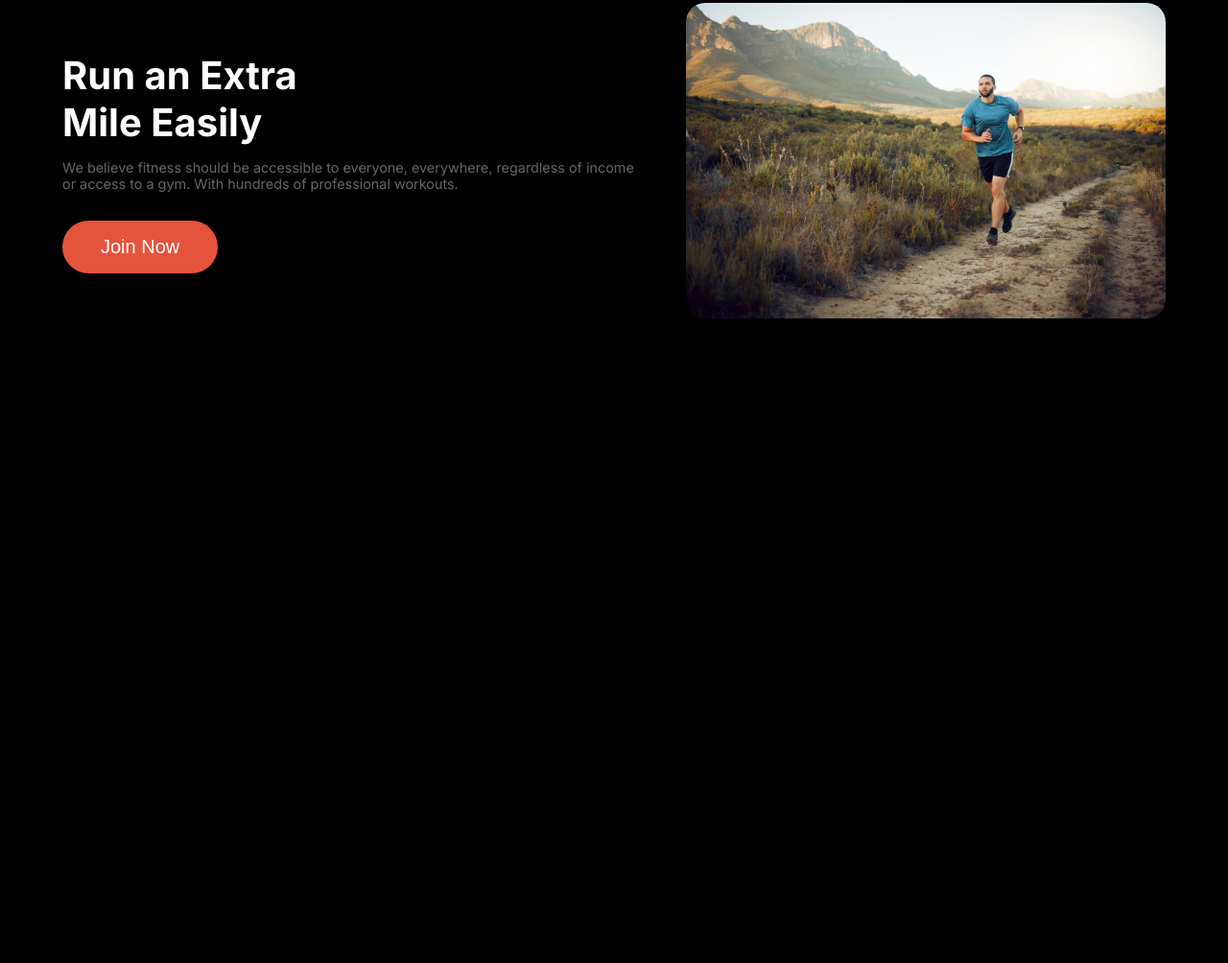
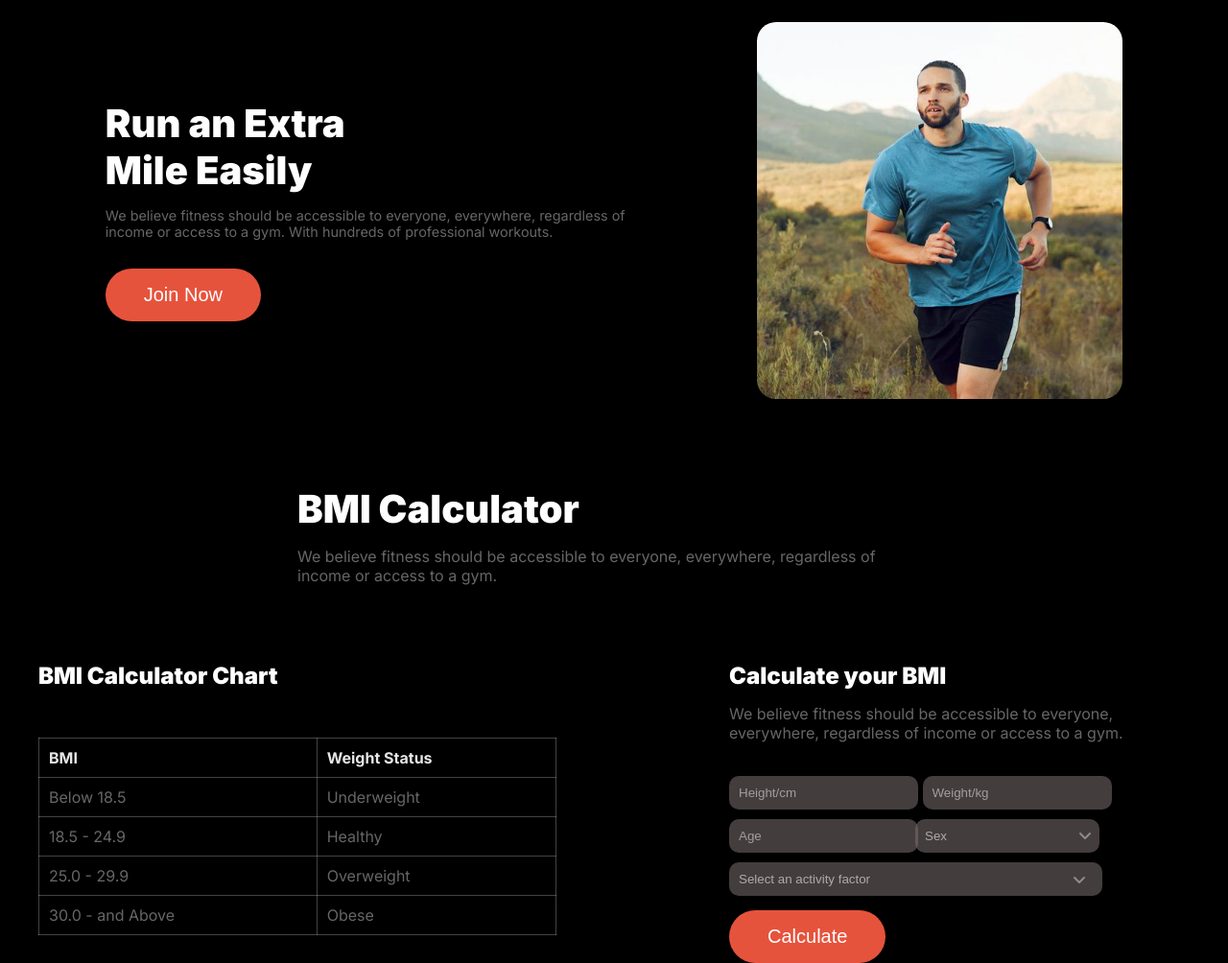
Before and after one commit to RAFIQUL595/Assignment-2, a plain HTML site: page index.html in a window 1280 px wide. Shown: the part 1329-2333 px from the top of the page at 96% size. Before the commit the page ends 1665 px from the top, so only its background shows below. Drawn offline with Linux system fonts and the light colour scheme; a web font is replaced by a local one.

Commit message:
bmi container style and responsive done

```diff
--- a/index.html
+++ b/index.html
@@ -123,6 +123,72 @@
         </div>
       </section>
       <!-- Run Container End Here -->
+
+      <!-- Bmi Container Start Here -->
+      <section class="bmi-container">
+        <div class="bmi-contain white-color">
+          <h2>BMI Calculator</h2>
+          <p>
+            We believe fitness should be accessible to everyone, everywhere,
+            regardless of income or access to a gym.
+          </p>
+        </div>
+        <div class="bmi-chart-group display-flex">
+          <div class="bmi-chart white-color">
+            <h2>BMI Calculator Chart</h2>
+            <table class="bmi-table">
+              <tr>
+                <th>BMI</th>
+                <th>Weight Status</th>
+              </tr>
+              <tr>
+                <td>Below 18.5</td>
+                <td>Underweight</td>
+              </tr>
+              <tr>
+                <td>18.5 - 24.9</td>
+                <td>Healthy</td>
+              </tr>
+              <tr>
+                <td>25.0 - 29.9</td>
+                <td>Overweight</td>
+              </tr>
+              <tr>
+                <td>30.0 - and Above</td>
+                <td>Obese</td>
+              </tr>
+            </table>
+          </div>
+          <div class="bmi-calculator white-color">
+            <h2>Calculate your BMI</h2>
+            <p>
+              We believe fitness should be accessible to everyone, everywhere,
+              regardless of income or access to a gym.
+            </p>
+            <input type="text" placeholder="Height/cm" />
+            <input type="text" placeholder="Weight/kg" />
+            <input type="text" placeholder="Age" />
+            <div class="bmi-group">
+              <select class="bmi-select" name="option">
+                <option value="sex">Sex</option>
+              </select>
+              <div class="down-arrow white-color">
+                <i class="fa-solid fa-angle-down"></i>
+              </div>
+            </div>
+            <div class="bmi-group-1">
+              <select class="bmi-select-1" name="option">
+                <option value="factor">Select an activity factor</option>
+              </select>
+              <div class="down-arrow-1 white-color">
+                <i class="fa-solid fa-angle-down"></i>
+              </div>
+            </div>
+            <button class="btn white-color">Calculate</button>
+          </div>
+        </div>
+      </section>
+      <!-- Bmi Container End Here -->
     </main>
     <footer></footer>
   </body>
--- a/styles/responsive.css
+++ b/styles/responsive.css
@@ -62,7 +62,6 @@
   }
   .habits-description h2 {
     font-size: 2rem;
-    margin-top: 100px;
   }
   .habits-group {
     grid-template-columns: repeat(1, 1fr);
@@ -87,13 +86,65 @@
     width: 100%;
   }
   .run-img {
+    width: 340px;
+    height: 158px;
+    border-radius: 20px;
     margin-top: 30px;
   }
-  .run-img {
-    width: 85%;
-    height: fit-content;
+  .run-img img {
+    object-fit: cover;
+    object-position: top;
   }
   /* Run Container Responsive End Here */
+
+  /* Bmi Container Responsive Start Here */
+  .bmi-container {
+    margin-left: 15px;
+    margin-right: 15px;
+  }
+  .bmi-contain h2 {
+    font-size: 2rem;
+  }
+  .bmi-contain p {
+    font-size: 0.9rem;
+  }
+  .bmi-chart {
+    width: 100%;
+  }
+  .bmi-chart h2 {
+    font-size: 1rem;
+  }
+  .bmi-chart-group {
+    flex-direction: column;
+  }
+  .bmi-calculator {
+    width: 100%;
+    margin-top: 30px;
+    margin-left: 0;
+  }
+  .bmi-calculator h2 {
+    font-size: 1rem;
+  }
+  .bmi-calculator input {
+    width: 49%;
+  }
+  .down-arrow {
+    right: 22px;
+  }
+  .bmi-select {
+    width: 49%;
+    left: 198px;
+  }
+  .bmi-select-1 {
+    width: 99%;
+  }
+  .down-arrow-1 {
+    right: 20px;
+  }
+  .btn {
+    width: 200px;
+  }
+  /* Bmi Container Responsive End Here */
 }
 
 /* Medium Device Responsive Start Here */
@@ -149,12 +200,44 @@
     width: 80%;
   }
   .run-img {
-    margin-top: 30px;
+    height: 475px;
   }
-  .run-img {
-    width: 50%;
-    height: fit-content;
+  .run-img img {
+    object-position: 67% 27%;
   }
   /* Run Container Responsive End Here */
+
+  /* Bmi Container Responsive Start Here */
+  .bmi-container {
+    margin-left: 15px;
+    margin-right: 15px;
+  }
+  .bmi-chart-group {
+    flex-direction: column;
+  }
+  .bmi-calculator {
+    width: 100%;
+    margin-top: 30px;
+    margin-left: 0;
+  }
+  .bmi-calculator input {
+    width: 40%;
+  }
+  .bmi-group {
+   width: 98%;
+   left: 111px;
+  }
+  .down-arrow {
+    right: 268px;
+  }
+  .bmi-select {
+    width: 40%;
+    top: -45px;
+    left: 194px;
+  }
+  .down-arrow-1 {
+    right: 162px;
+  }
+  /* Bmi Container Responsive End Here */
 }
 /* Medium Device Responsive End Here */
--- a/styles/style.css
+++ b/styles/style.css
@@ -196,6 +196,7 @@ body {
 .habits-description h2 {
   font-size: 3rem;
   margin-bottom: 15px;
+  font-weight: 900;
 }
 .habits-description p {
   font-size: 0.9rem;
@@ -227,7 +228,7 @@ body {
 }
 /* Habits Container Style End Here */
 
-/* Run Container style Start Here */
+/* Run Container Style Start Here */
 .run-container {
   max-width: 1200px;
   height: fit-content;
@@ -235,6 +236,7 @@ body {
   margin-top: 100px;
   align-items: center;
   justify-content: space-around;
+  padding: 20px;
 }
 .run-contain {
   width: 50%;
@@ -242,6 +244,7 @@ body {
 .run-contain h2 {
   font-size: 2.5rem;
   margin-bottom: 14px;
+  font-weight: 900;
 }
 .run-contain p {
   font-size: 0.9rem;
@@ -249,12 +252,128 @@ body {
   margin-bottom: 30px;
 }
 .run-img {
-  max-width: 500px;
-  height: fit-content;
-  align-content: center;
+  width: 381px;
+  height: 393px;
+  border-radius: 20px;
 }
 .run-img img {
   width: 100%;
+  height: 100%;
   border-radius: 20px;
+  object-fit: none;
+  object-position: 67% 31%;
 }
-/* Run Container style End Here */
+/* Run Container Style End Here */
+
+/* Bmi Container Style Start Here */
+.bmi-container {
+  max-width: 1200px;
+  margin: 0 auto;
+  margin-top: 70px;
+}
+.bmi-contain {
+  max-width: 660px;
+  margin: 0 auto;
+  margin-bottom: 80px;
+}
+.bmi-contain h2 {
+  font-size: 2.5rem;
+  margin-bottom: 15px;
+  font-weight: 900;
+}
+.bmi-contain p {
+  font-size: 1rem;
+  opacity: 0.4;
+}
+.bmi-chart {
+  width: 45%;
+}
+.bmi-chart h2 {
+  font-size: 1.5rem;
+  font-weight: 900;
+  margin-bottom: 50px;
+}
+.bmi-table {
+  width: 100%;
+  border: 1px solid rgba(255, 255, 255, 0.26);
+  border-collapse: collapse;
+}
+.bmi-table th {
+  text-align: left;
+  border: 1px solid rgba(255, 255, 255, 0.26);
+  padding: 10px;
+  opacity: 0.9;
+}
+.bmi-table td {
+  border: 1px solid rgba(255, 255, 255, 0.26);
+  opacity: 0.4;
+  padding: 10px;
+}
+.bmi-calculator {
+  width: 40%;
+  margin-left: 180px;
+}
+.bmi-calculator input {
+  background: rgba(121, 110, 110, 0.562);
+  padding: 10px;
+  border: none;
+  border-radius: 10px;
+  margin-bottom: 10px;
+}
+::placeholder {
+  color: white;
+  opacity: 0.5;
+}
+.bmi-calculator select {
+  background: rgba(121, 110, 110, 0.562);
+  color: rgb(172, 171, 171);
+  padding: 10px;
+  border: none;
+  border-radius: 10px;
+  margin-bottom: 10px;
+}
+.bmi-calculator h2 {
+  font-size: 1.5rem;
+  font-weight: 900;
+  margin-bottom: 15px;
+}
+.bmi-calculator p {
+  font-size: 1rem;
+  font-weight: 400;
+  opacity: 0.4;
+  margin-bottom: 35px;
+}
+.bmi-group {
+  position: relative;
+}
+.down-arrow {
+  position: absolute;
+  top: -38px;
+  right: 102px;
+  opacity: 0.4;
+}
+.bmi-select {
+  width: 40%;
+  padding: 10px;
+  appearance: none;
+  position: absolute;
+  top: -45px;
+  left: 194px;
+}
+.bmi-group-1 {
+  position: relative;
+  margin-bottom: 50px;
+}
+.bmi-select-1 {
+  width: 81%;
+  position: absolute;
+  appearance: none;
+  position: absolute;
+}
+.down-arrow-1 {
+  position: absolute;
+  top: 8px;
+  right: 108px;
+  opacity: 0.4;
+}
+/* Bmi Container Style End Here */
```
